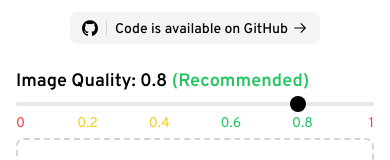
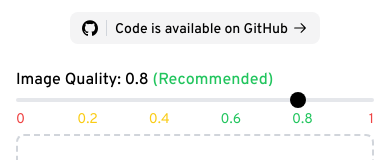
Before and after one commit to abdarker/image-compressor, a React (Vite) app: page / in a window 390 px wide. Shown: the part 280-440 px from the top of the page. Built offline with nearby package versions, Linux system fonts and the light colour scheme.

Commit message:
minor changes

```diff
--- a/src/components/MainContent.jsx
+++ b/src/components/MainContent.jsx
@@ -45,7 +45,7 @@ const MainContent = () => {
       const compressedDataSize = binaryData.length;
       const rate = ((file.size - compressedDataSize) / file.size) * 100;
       compressedImgs.push({
-        fileName: "compressed_" + file.name.substring(0, 16),
+        fileName: "compressed_" + file.name.substring(0, 10) + "...",
         originalSize: file.size,
         compressedSize: compressedDataSize,
         fileType: file.type,
--- a/src/components/QualitySlider.jsx
+++ b/src/components/QualitySlider.jsx
@@ -3,7 +3,7 @@ import React from "react";
 const QualitySlider = ({ value, setValue, handleRangeChange }) => {
   return (
     <div>
-      <label className="text-lg font-semibold">
+      <label className="md:text-lg md:font-semibold font-medium">
         Image Quality: {value / 100}{" "}
         {value / 100 == 0 ? (
           <span className="text-red-500">(Not Recommended)</span>
```
